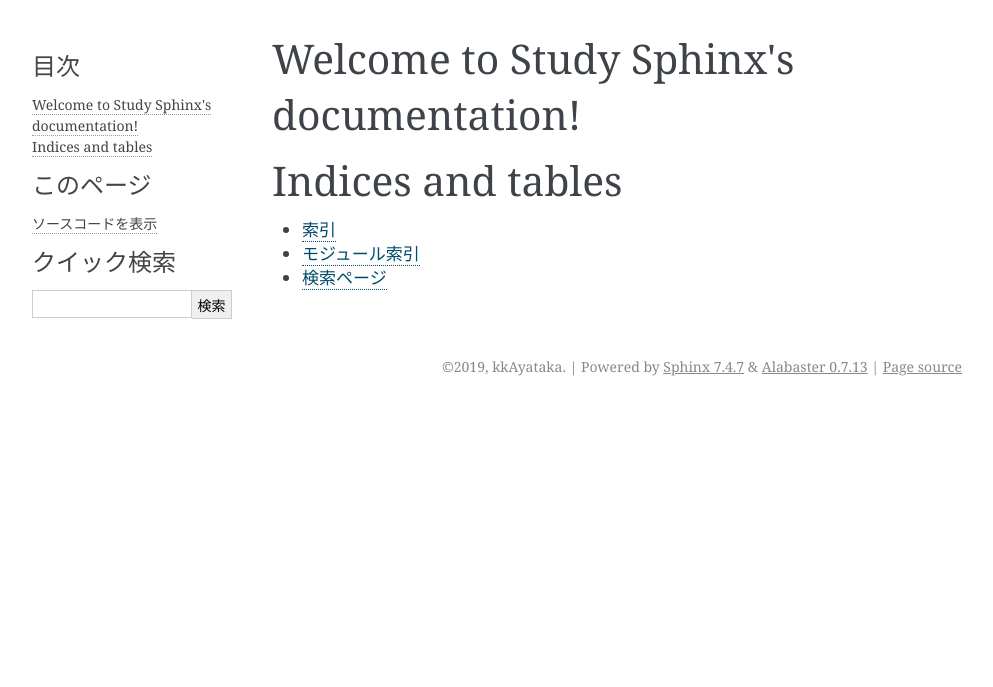
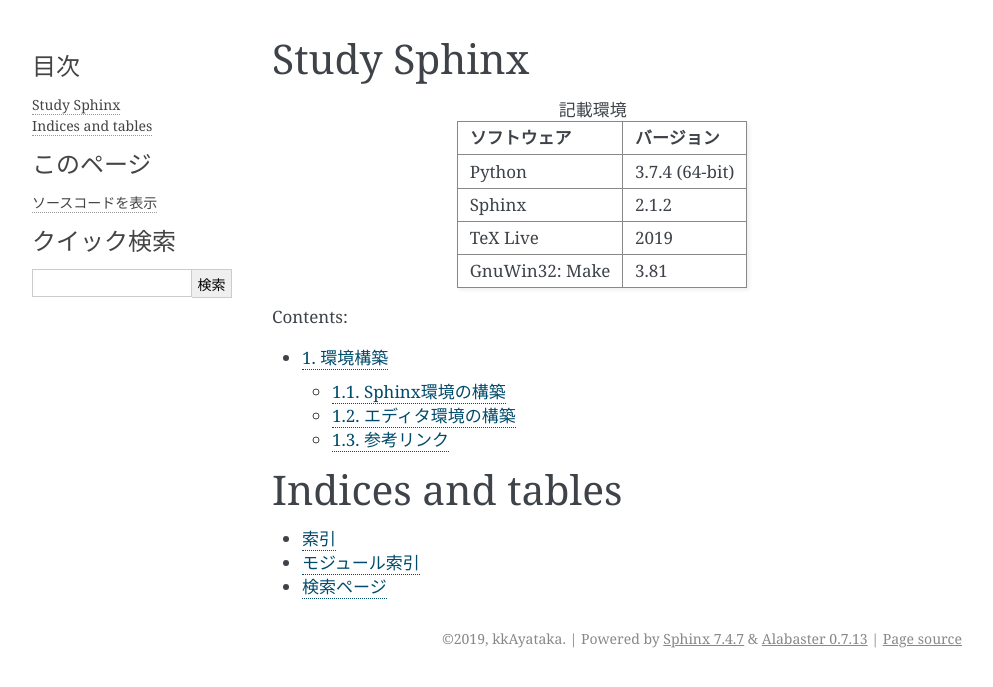
Before and after one commit to kkAyataka/study-sphinx, a Sphinx documentation site: the page built from doc/index.rst, in a window 1280 px wide. Shown: the top 687 px of the page, without its empty margins (148-1141 px from the left). Built offline with Sphinx 7.4.7, drawn with Linux system fonts in a browser that asks for light colours.

Commit message:
Write env and update for setup page in main page

```diff
--- a/doc/index.rst
+++ b/doc/index.rst
@@ -1,19 +1,32 @@
-.. Study Sphinx documentation master file, created by
-   sphinx-quickstart on Sat Jul 13 10:03:50 2019.
-   You can adapt this file completely to your liking, but it should at least
-   contain the root `toctree` directive.
+================================================================================
+Study Sphinx
+================================================================================
 
-Welcome to Study Sphinx's documentation!
-========================================
+.. list-table:: 記載環境
+   :header-rows: 1
+
+   * - ソフトウェア
+     - バージョン
+   * - Python
+     - 3.7.4 (64-bit)
+   * - Sphinx
+     - 2.1.2
+   * - TeX Live
+     - 2019
+   * - GnuWin32: Make
+     - 3.81
 
 .. toctree::
    :maxdepth: 2
    :caption: Contents:
+   :numbered:
+
+   setup/index
 
 
-
+================================================================================
 Indices and tables
-==================
+================================================================================
 
 * :ref:`genindex`
 * :ref:`modindex`
```
